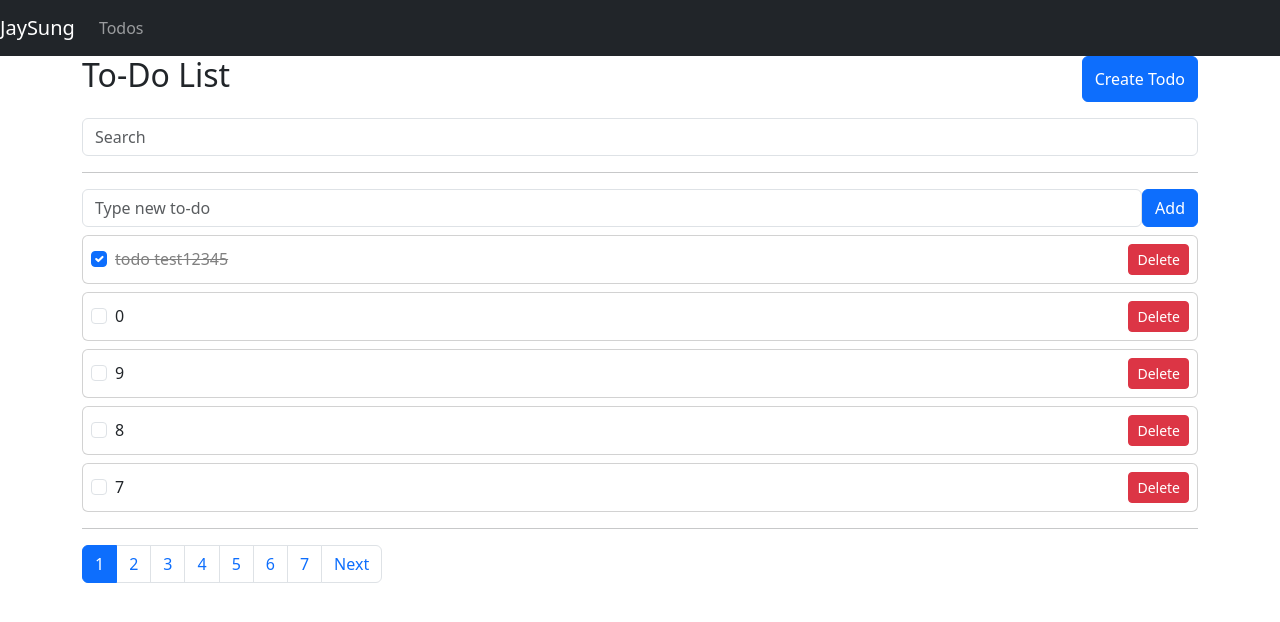
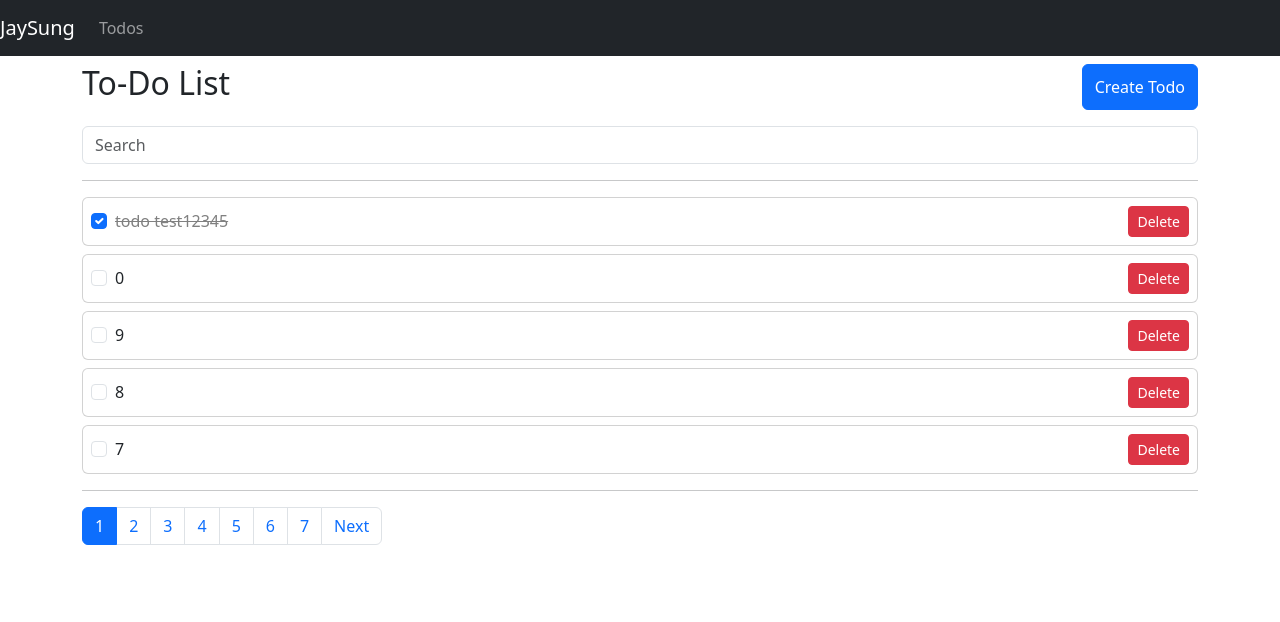
Before and after one commit to namic123/Vue-Basic, a Vue app: page /todos in a window 1280 px wide. Shown: the top 622 px of the page. Built offline with nearby package versions, Linux system fonts and the light colour scheme; data requests are answered from the project's data file.

Commit message:
Todo 생성 페이지 작성 후, 기존에 만든 Todo 심플 폼 삭제 및 필요없는 코드 정리

```diff
--- a/src/pages/todos/index.vue
+++ b/src/pages/todos/index.vue
@@ -1,7 +1,7 @@
 <template>
   <!-- container -->
   <div>
-    <div class='d-flex justify-content-between mb-3'>
+    <div class='d-flex justify-content-between mb-3 mt-2'>
       <h2>To-Do List</h2>
       <button class='btn btn-primary' @click='moveToCreatePage'>
         Create Todo
@@ -15,8 +15,6 @@
       @keyup.enter='searchTodo'
     />
     <hr />
-    <!-- 자식 컴포넌트에서 데이터를 보내고 addTodo 메서드 실행-->
-    <TodoSimpleForm @add-todo="addTodo" />
     <!-- 응답 error 출력   -->
     <div style="color: red">{{ error }}</div>
     <!-- todos가 비어 있는 경우 출력 -->
@@ -43,7 +41,6 @@
 <script>
 import {ref} from 'vue';
 // 다른 컴포넌트 import
-import TodoSimpleForm from "@/components/TodoSimpleForm.vue";
 import TodoList from "@/components/TodoList.vue";
 import TodoPagination from "@/components/TodoPagination.vue";
 import Toast from '@/components/Toast.vue';
@@ -54,7 +51,6 @@ import {useRouter} from 'vue-router';
 export default {
   // 컴포넌트를 사용할 수 있도록 등록
   components: {
-    TodoSimpleForm,
     TodoList,
     TodoPagination,
     Toast,
@@ -153,18 +149,6 @@ export default {
       })
     }
 
-    // // 검색 로직 메서드
-    // const filteredTodos = computed(() => {
-    //   // searchText가 빈문자열이 아닐때
-    //   if (searchText.value) {
-    //     // todos 배열 요소를 각각 꺼내서 filtering
-    //     return todos.value.filter((todo) => {
-    //       // 배열의 요소가 searchText가 포함된 것만 리턴
-    //       return todo.subject.includes(searchText.value);
-    //     });
-    //   }
-    //   return todos.value;
-    // });
     return {
       todos,
       todoStyle,
```
